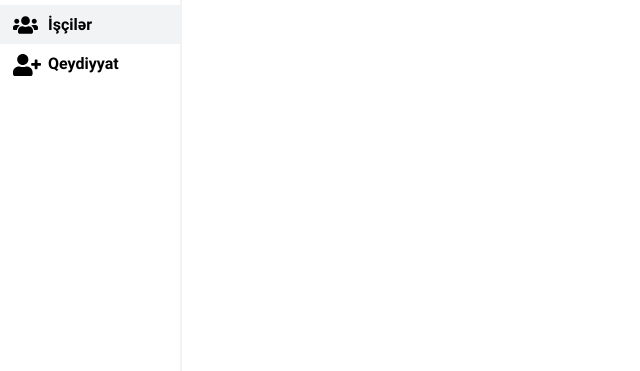
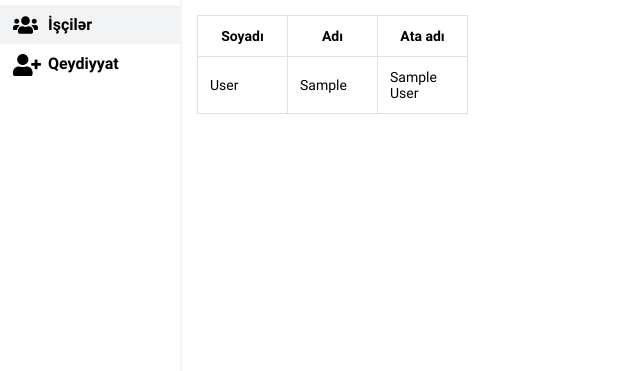
Before and after one commit to gadimovsabir/payroll-system, a Django app: page /hr/ in a window 1280 px wide. Shown: the part 49-420 px from the top of the page, without its empty margins (0-640 px from the left). Run offline with Django 3.2, Linux system fonts and the light colour scheme; tables that the repository leaves empty hold one stand-in row (values such as "Sample post").

Commit message:
Add employees table in Index view

```diff
--- /dev/null
+++ b/hr/static/hr/css/tables.css
@@ -0,0 +1,10 @@
+.employees-table {
+  border: 1px solid rgb(222, 226, 230);
+  border-collapse: collapse;
+}
+
+.employees-table td, .employees-table th {
+  border: 1px solid rgb(222, 226, 230);
+  padding: 12px;
+  width: 65px;
+}
--- a/hr/templates/hr/index.html
+++ b/hr/templates/hr/index.html
@@ -1,3 +1,25 @@
 {% extends "hr/base.html" %}
+{% load i18n static %}
 
 {% block title %}Əsas səhifə{% endblock %}
+{% block extrastyle %}<link rel="stylesheet" href="{% static "hr/css/tables.css" %}">{% endblock %}
+{% block main %}
+<table class="employees-table">
+  <thead>
+    <tr>
+      <th>Soyadı</th>
+      <th>Adı</th>
+      <th>Ata adı</th>
+    </tr>
+  </thead>
+  <tbody>
+    {% for employee in employees %}
+      <tr>
+        <td><a href="#">{{ employee.last_name }}</a></td>
+        <td><a href="#">{{ employee.first_name }}</a></td>
+        <td><a href="#">{{ employee.father_name }}</a></td>
+      </tr>
+    {% endfor %}
+  </tbody>
+</table>
+{% endblock %}
--- a/hr/views.py
+++ b/hr/views.py
@@ -2,12 +2,17 @@ from django.shortcuts import render
 from django.views.generic import TemplateView
 
 from . import forms
+from . import models
 
 # Create your views here.
 
 
 class Index(TemplateView):
     template_name = 'hr/index.html'
+
+    def get(self, request, *args, **kwargs):
+        employees = models.Employee.objects.all()
+        return self.render_to_response({'employees': employees})
 
 
 class AddEmployee(TemplateView):
```
